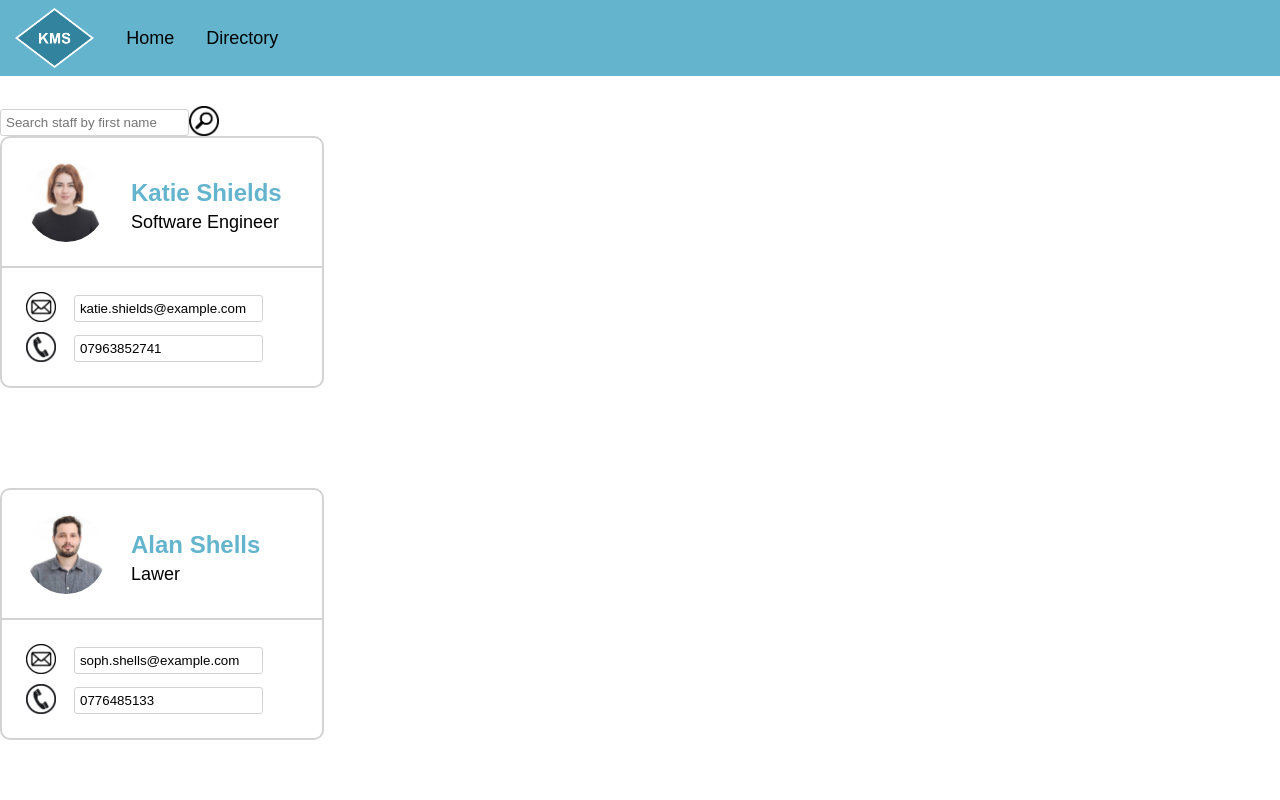
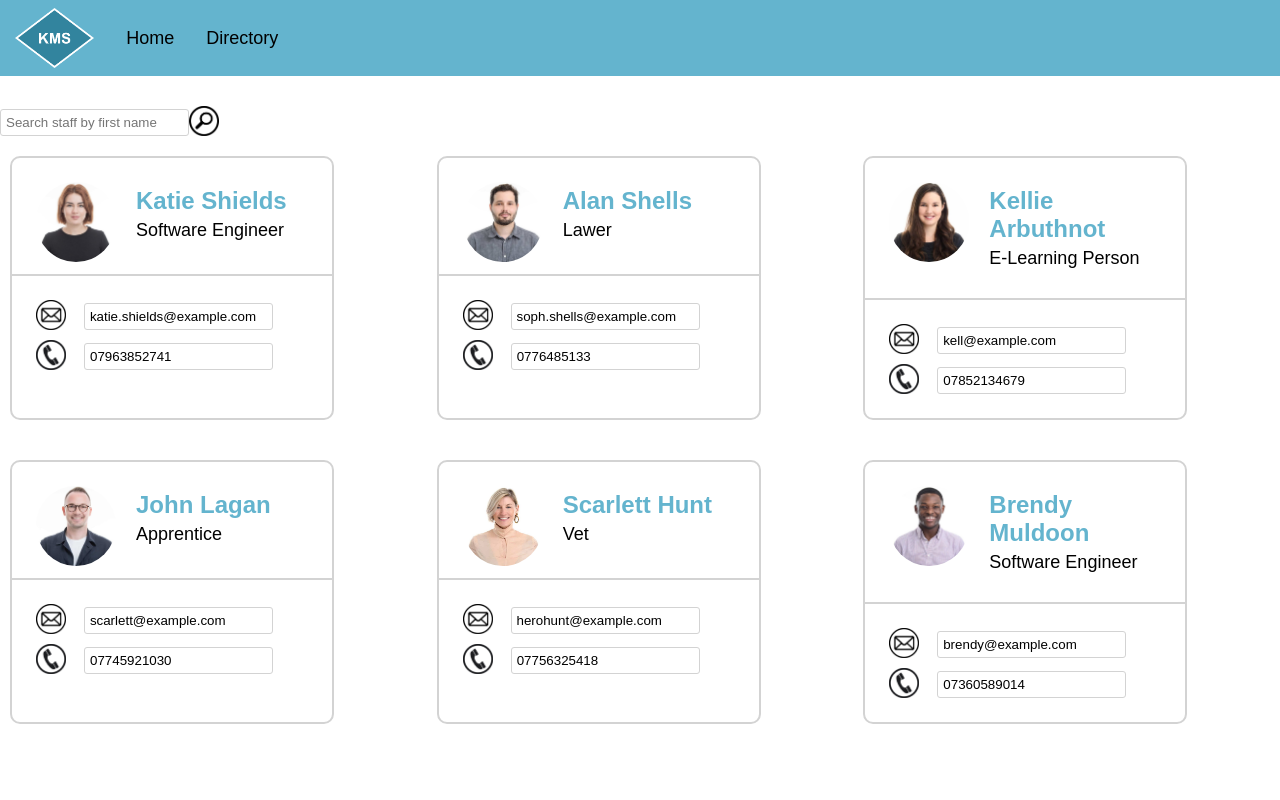
Before and after one commit to s031415j/skills-auditor-front, a React (Create React App) app: page /directory in a window 1280 px wide. Shown: the top 800 px of the page. Built offline with nearby package versions, Linux system fonts and the light colour scheme.

Commit message:
Added more staff members

```diff
--- a/src/Staff/staffRecords.json
+++ b/src/Staff/staffRecords.json
@@ -10,14 +10,7 @@
     "manager": "David Speers",
     "houseNumber": "10",
     "street": "Example Lane",
-    "postcode": "BT7 3BT",
-    "skills": [
-      {
-        "id": "1",
-        "name": "Java",
-        "category": "Programming"
-      }
-    ]
+    "postcode": "BT7 3BT"
   },
   {
     "id": "0002",
@@ -30,14 +23,7 @@
     "manager": "Hannah Maguire",
     "houseNumber": "94",
     "street": "CandyLand",
-    "postcode": "BT7 1DR",
-    "skills": [
-      {
-        "id": "2",
-        "name": "React",
-        "category": "Programming"
-      }
-    ]
+    "postcode": "BT7 1DR"
   },
   {
     "id": "0003",
@@ -50,13 +36,45 @@
     "manager": "Debbie Major",
     "houseNumber": "31",
     "street": "Boss Avenue",
-    "postcode": "BT7 1PT",
-    "skills": [
-      {
-        "id": "3",
-        "name": "CPR",
-        "category": "First Aid"
-      }
-    ]
+    "postcode": "BT7 1PT"
+  },
+  {
+    "id": "0004",
+    "firstname": "John",
+    "surname": "Lagan",
+    "email": "scarlett@example.com",
+    "phoneNumber": "07745921030",
+    "password": "password",
+    "jobRole": "Apprentice",
+    "manager": "Hannah Maguire",
+    "houseNumber": "58",
+    "street": "Anchor Row",
+    "postcode": "BT7 1LD"
+  },
+   {
+    "id": "0005",
+    "firstname": "Scarlett",
+    "surname": "Hunt",
+    "email": "herohunt@example.com",
+    "phoneNumber": "07756325418",
+    "password": "password",
+    "jobRole": "Vet",
+    "manager": "Debbie Major",
+    "houseNumber": "17",
+    "street": "Garden Street",
+    "postcode": "BT7 1TR"
+  },
+  {
+    "id": "0006",
+    "firstname": "Brendy",
+    "surname": "Muldoon",
+    "email": "brendy@example.com",
+    "phoneNumber": "07360589014",
+    "password": "password",
+    "jobRole": "Software Engineer",
+    "manager": "David Speers",
+    "houseNumber": "36",
+    "street": "Delta Avenue",
+    "postcode": "BT7 1FP"
   }
 ]
--- a/src/components/StaffCard/StaffCard.css
+++ b/src/components/StaffCard/StaffCard.css
@@ -28,7 +28,7 @@ input{
 }
 .staff-card{
     width: 320px;
-    margin-bottom: 100px;
+    margin: 20px 10px;
     border: 2px solid #D3D3D3;
     border-radius: 10px;
     align-items: center;
@@ -36,7 +36,7 @@ input{
     position: relative;
 }
 .top-section{
-    padding: 24px 24px 24px 24px;
+    padding: 24px;
     border-bottom: 2px #D3D3D3 solid;
     vertical-align: middle;
 }
@@ -49,12 +49,13 @@ input{
 .staff-info{
     text-align: left;
     display:table-cell;
-    padding: 12px 0 0 20px;
+    padding-left: 15px;
     height: 68px;
 }
 .bottom-section{
     padding: 24px;
     text-align: left;
+    vertical-align: middle;
 }
 .email-section{
     padding: 0 0 10px 0;
--- /dev/null
+++ b/src/pages/Staff/StaffPage.css
@@ -0,0 +1,6 @@
+.staff-card-container{
+    width:100%;
+    display: grid;
+    grid-template-columns: repeat(3, 1fr);
+
+}
--- a/src/pages/Staff/StaffPage.js
+++ b/src/pages/Staff/StaffPage.js
@@ -1,6 +1,7 @@
 import React, { useState, useEffect } from "react";
 import StaffCard from "../../components/StaffCard/StaffCard";
 import staffRecords from "../../Staff/staffRecords.json";
+import './StaffPage.css';
 
 const StaffPage = () => {
     const [searchedStaff, setSearchedStaff] = useState("");
@@ -38,7 +39,7 @@ const StaffPage = () => {
             </div>
 
             {staffList?.length > 0 ? (
-                <div className="container">
+                <div className="staff-card-container">
                     {staffList.map((staffMember) => (
                         <StaffCard staff={staffMember}/>
                     ))}
```
